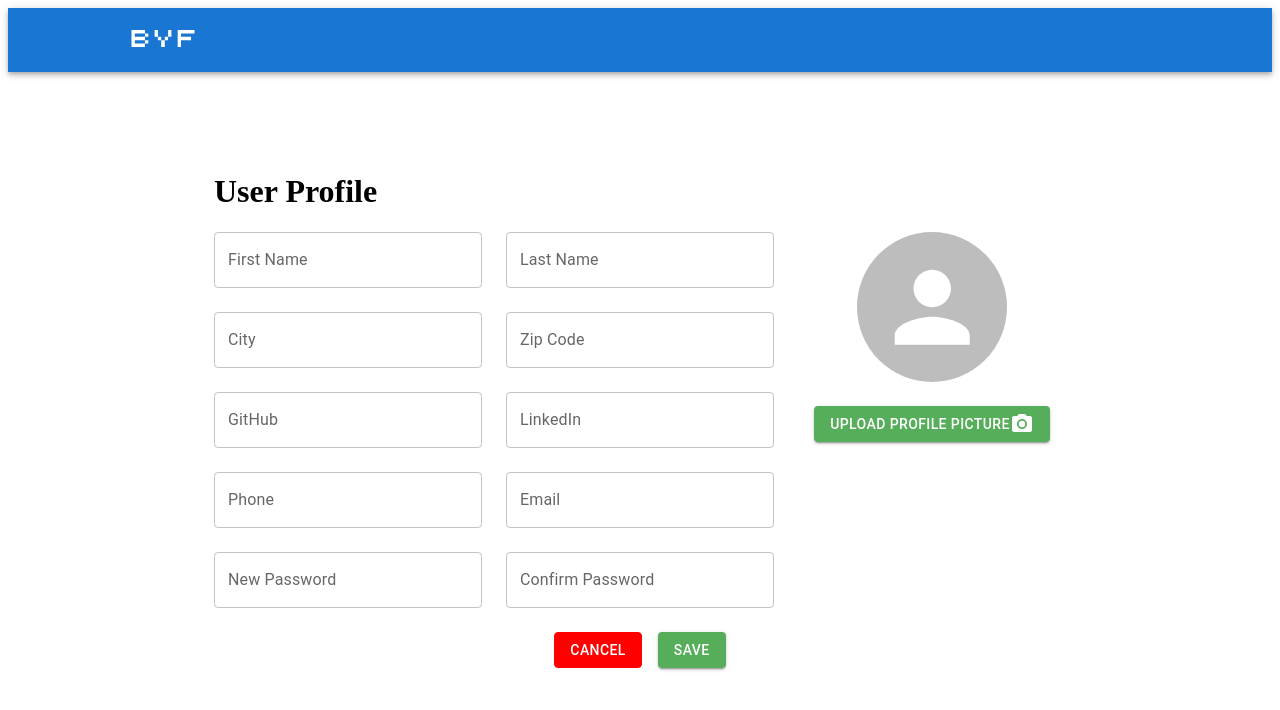
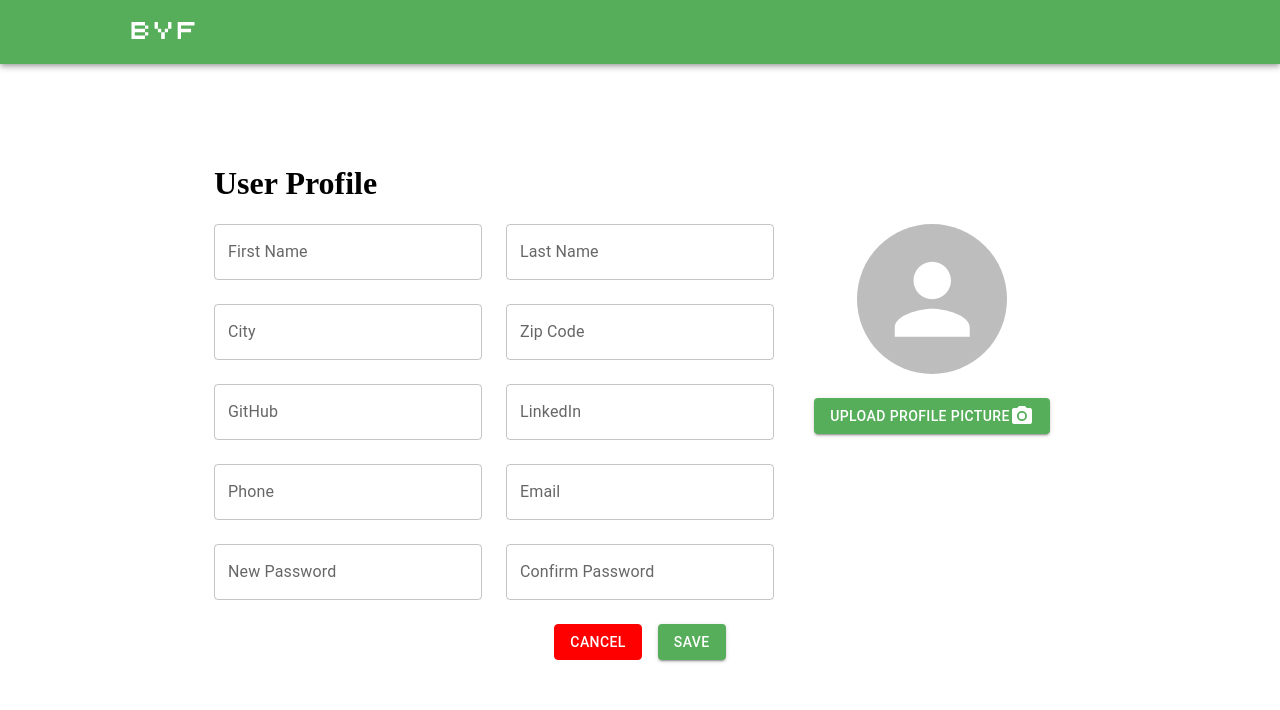
Before and after one commit to nurlanimamali95/BookYourFuture, a React app in the folder client/: page /userProfile in a window 1280 px wide. Shown: the top 710 px of the page. Built offline with nearby package versions, Linux system fonts and the light colour scheme.

Commit message:
Topbar resposive added

```diff
--- a/client/public/index.html
+++ b/client/public/index.html
@@ -4,6 +4,7 @@
     <meta charset="UTF-8" />
     <meta http-equiv="X-UA-Compatible" content="IE=edge" />
     <meta name="viewport" content="width=device-width, initial-scale=1.0" />
+    <link rel="stylesheet" href="./style.css" />
     <title>Document</title>
   </head>
   <body>
--- /dev/null
+++ b/client/public/style.css
@@ -0,0 +1,3 @@
+body {
+  margin: 0;
+}
--- a/client/src/components/Sidebar/Sidebar.js
+++ b/client/src/components/Sidebar/Sidebar.js
@@ -46,7 +46,7 @@ export default function MainNavigation() {
   };
 
   return (
-    <AppBar position="static">
+    <AppBar position="static" sx={{ backgroundColor: "#56ae5a" }}>
       <Container maxWidth="lg">
         <Toolbar>
           <Box sx={{ flexGrow: 1 }}>
@@ -94,7 +94,7 @@ export default function MainNavigation() {
               sx={{
                 p: 1,
                 height: 2,
-                backgroundColor: "secondary",
+                backgroundColor: "#56ae5a",
               }}
             >
               {/*
```
